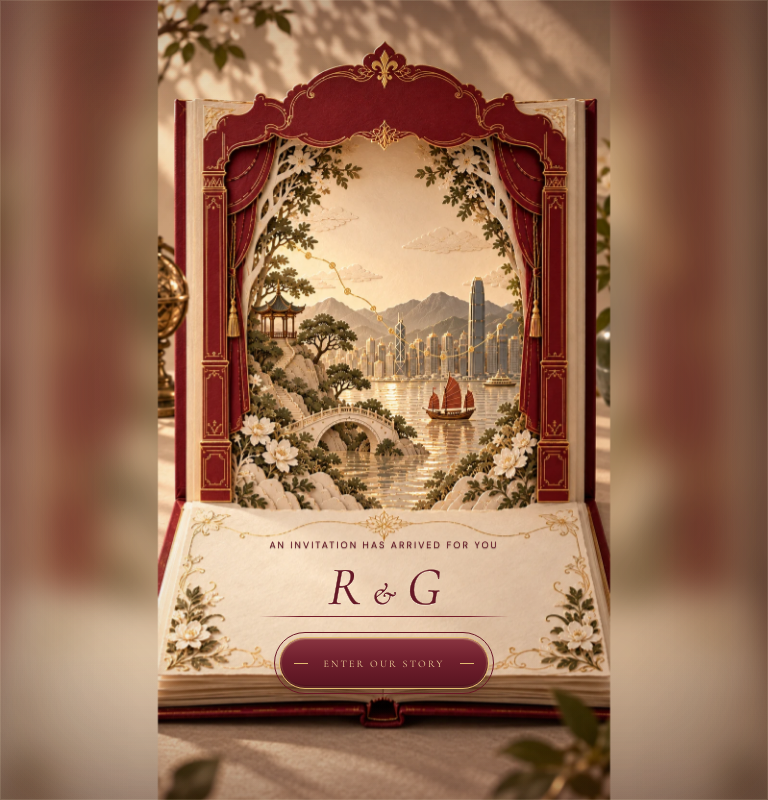
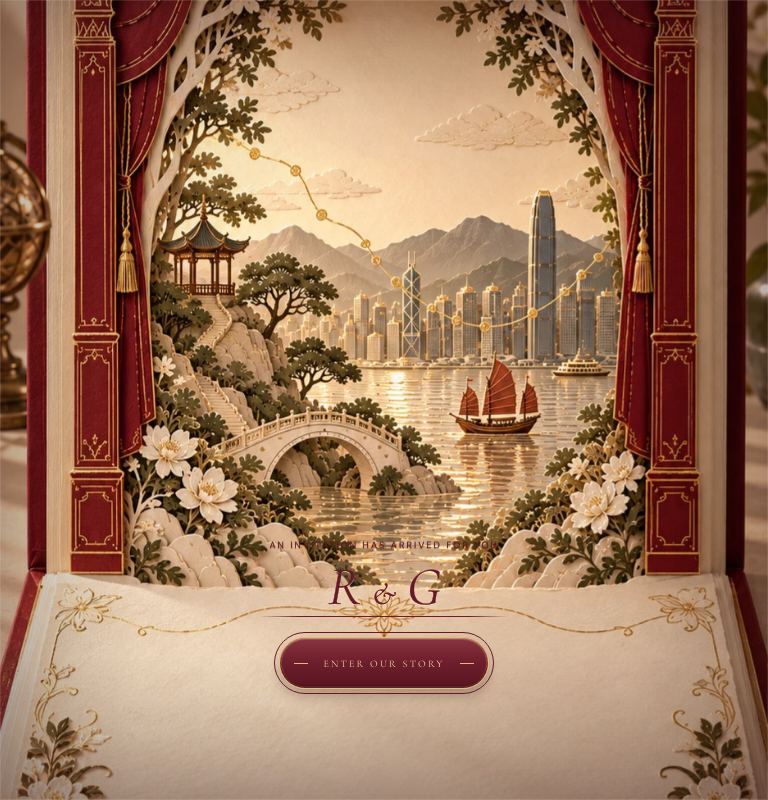
Before and after one commit to rmalik95/wedding-web, a React (Vite) app: page / in a window 768 px wide. Built offline with nearby package versions, Linux system fonts and the light colour scheme.

Commit message:
size proportion issue

```diff
--- a/src/components/OpeningBook.css
+++ b/src/components/OpeningBook.css
@@ -142,17 +142,15 @@
   .opening-theatre__title h1 { font-size: clamp(46px, 13vw, 54px); margin: 5px 0 4px; }
 }
 @media (min-width: 701px) and (max-width: 1100px) and (orientation: portrait) {
+  /* The portrait artwork should fill a portrait tablet rather than sit inside
+     a blurred letterbox. Cover keeps the page fluid at any tablet ratio while
+     preserving the artwork's proportions. */
   .opening-theatre__art { background: #d0aa7e; }
-  .opening-theatre__art::before {
-    position: absolute;
-    inset: -24px;
-    background: url('/images/opening-paper-theatre-mobile.webp') center / cover no-repeat;
-    content: "";
-    filter: blur(18px) saturate(.88);
-    opacity: .72;
-    transform: scale(1.04);
+  .opening-theatre__art::before { display: none; }
+  .opening-theatre__art img {
+    object-fit: cover;
+    object-position: center center;
   }
-  .opening-theatre__art img { object-fit: contain; }
   .opening-theatre__title {
     top: auto;
     bottom: calc(clamp(9.5vh, 14.4vw, 20vh) + clamp(58px, 8svh, 86px));
```
